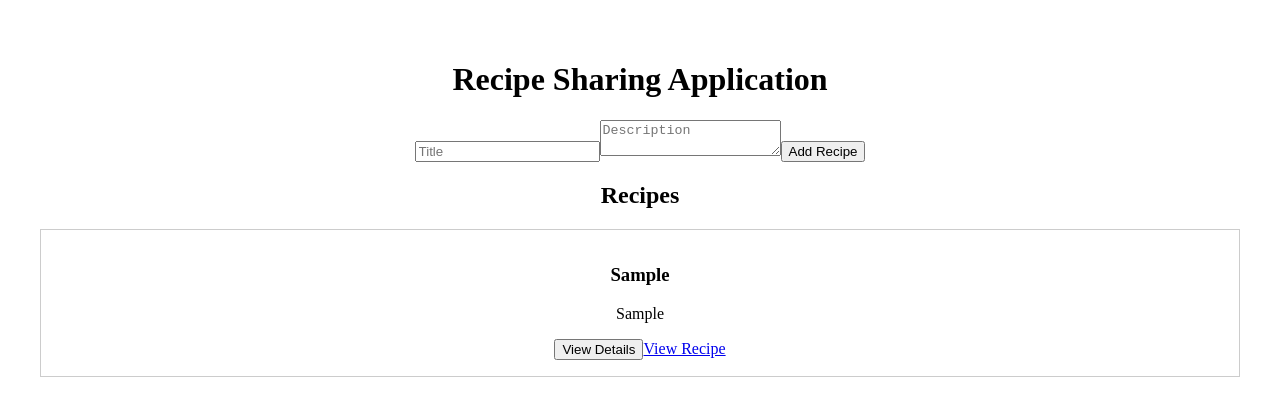
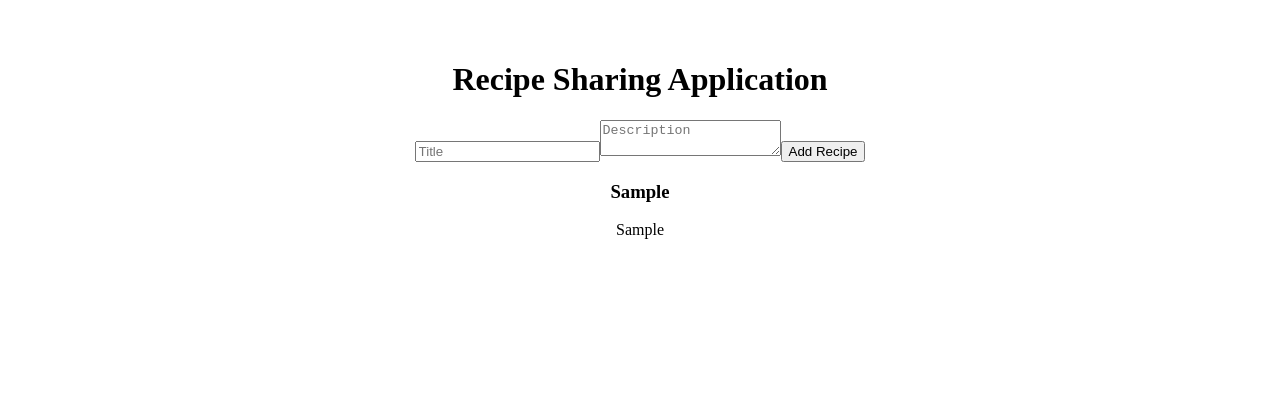
Before and after one commit to brucethe1/alx-fe-reactjs, a React (Vite) app in the folder recipe-sharing-app/: page / in a window 1280 px wide. Both pictures are taken after typing "Sample", "Sample" into the empty fields and a click on the button "Add Recipe". Shown: the top 416 px of the page. Built offline with nearby package versions, Linux system fonts and the light colour scheme.

Commit message:
Update RecipeList.jsx

```diff
--- a/recipe-sharing-app/src/components/RecipeList.jsx
+++ b/recipe-sharing-app/src/components/RecipeList.jsx
@@ -1,25 +1,14 @@
-// src/components/RecipeList.jsx
-import React from 'react';
 import { useRecipeStore } from '../store/recipeStore';
-import { Link } from 'react-router-dom';  // Ensure you're using Link for navigation
 
 const RecipeList = () => {
-  const recipes = useRecipeStore((state) =>
-    state.searchTerm ? state.filteredRecipes : state.recipes
-  );
-  const selectRecipe = useRecipeStore((state) => state.selectRecipe);
-
-  if (!recipes.length) return <p>No recipes found.</p>;
+  const recipes = useRecipeStore((state) => state.recipes);
 
   return (
     <div>
-      <h2>Recipes</h2>
       {recipes.map((recipe) => (
-        <div key={recipe.id} style={{ border: '1px solid #ccc', padding: '1rem', margin: '1rem 0' }}>
+        <div key={recipe.id}>
           <h3>{recipe.title}</h3>
           <p>{recipe.description}</p>
-          <button onClick={() => selectRecipe(recipe)}>View Details</button>
-          <Link to={`/recipe/${recipe.id}`}>View Recipe</Link>
         </div>
       ))}
     </div>
```
